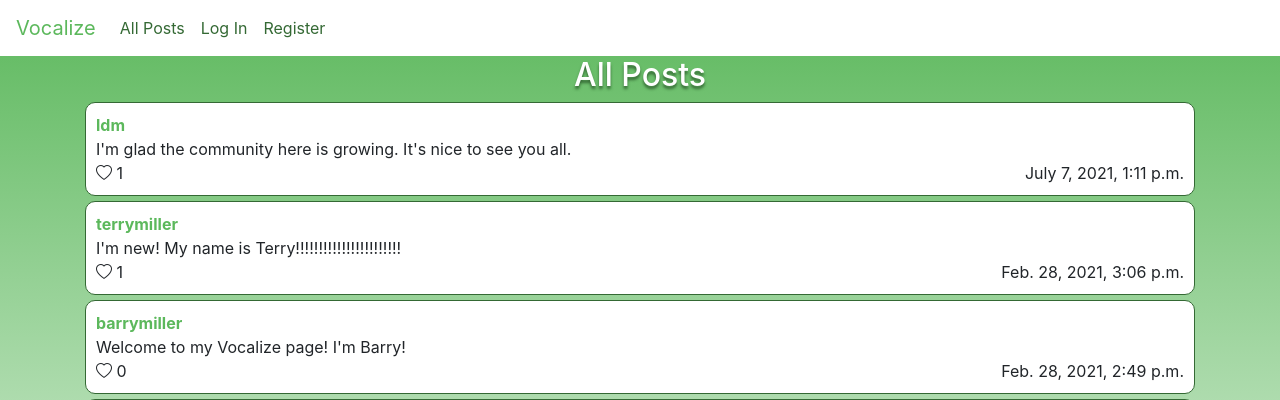
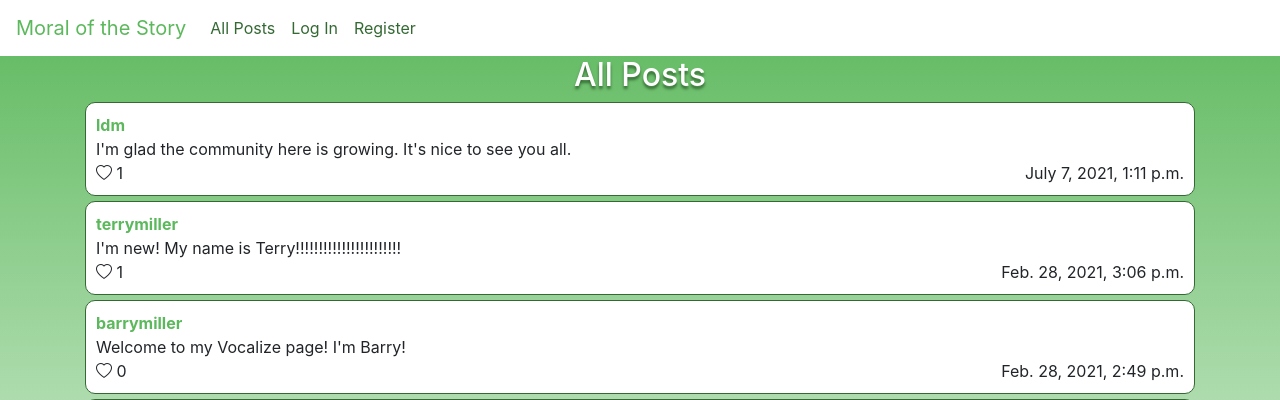
Before and after one commit to larrymillerprogramming/moralofthestory, a Django app: page / in a window 1280 px wide. Shown: the top 400 px of the page. Run offline with Django 3.2, Linux system fonts and the light colour scheme; data comes from the database, SQL or seed files in the repository; some libraries are stand-ins or nearby versions.

Commit message:
update layout.html

```diff
--- a/network/templates/network/layout.html
+++ b/network/templates/network/layout.html
@@ -3,7 +3,7 @@
 <!DOCTYPE html>
 <html lang="en">
     <head>
-        <title>{% block title %}Vocalize{% endblock %}</title>
+        <title>{% block title %}MOTS{% endblock %}</title>
         <link rel="stylesheet" href="https://stackpath.bootstrapcdn.com/bootstrap/4.4.1/css/bootstrap.min.css" integrity="sha384-Vkoo8x4CGsO3+Hhxv8T/Q5PaXtkKtu6ug5TOeNV6gBiFeWPGFN9MuhOf23Q9Ifjh" crossorigin="anonymous">
         <link rel="stylesheet" href="https://cdn.jsdelivr.net/npm/bootstrap-icons@1.3.0/font/bootstrap-icons.css">
         <link href="{% static 'network/styles.css' %}" rel="stylesheet">
@@ -11,7 +11,7 @@
     <body>
 
         <nav class="navbar navbar-expand">
-            <a class="navbar-brand" href="/">Vocalize</a>
+            <a class="navbar-brand" href="/">Moral of the Story</a>
 
             <div>
               <ul class="navbar-nav mr-auto">
```
